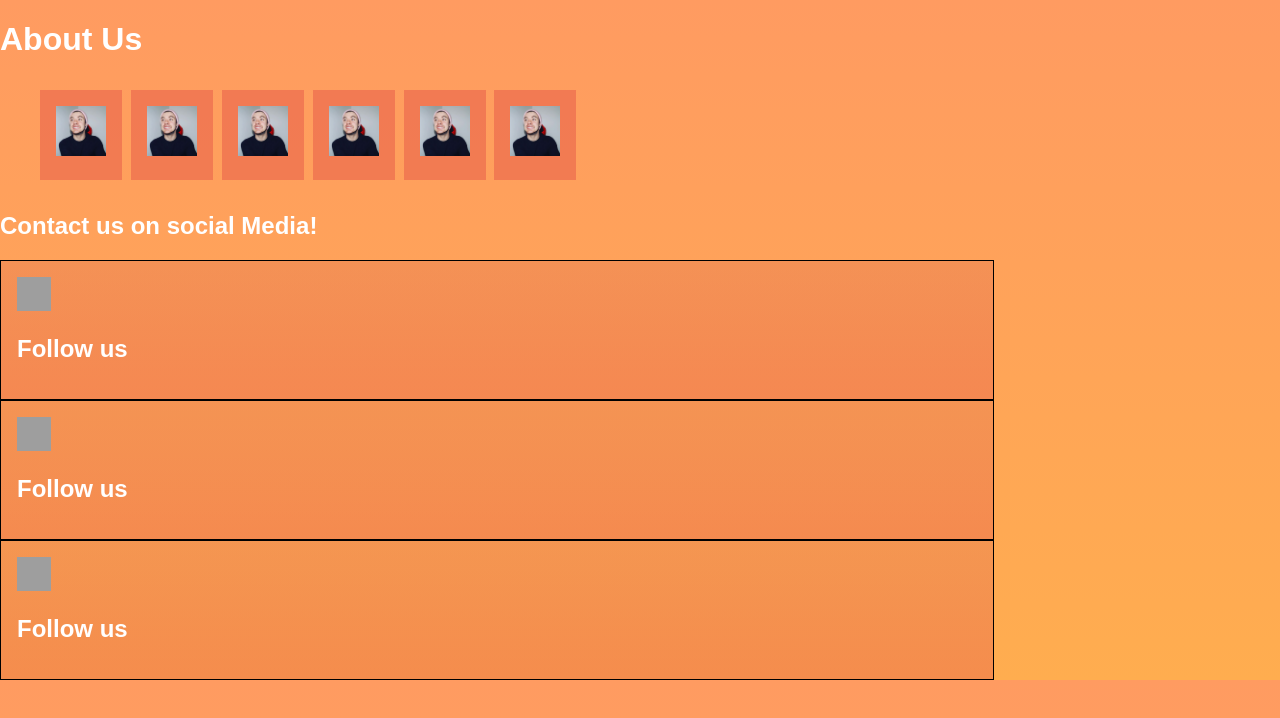
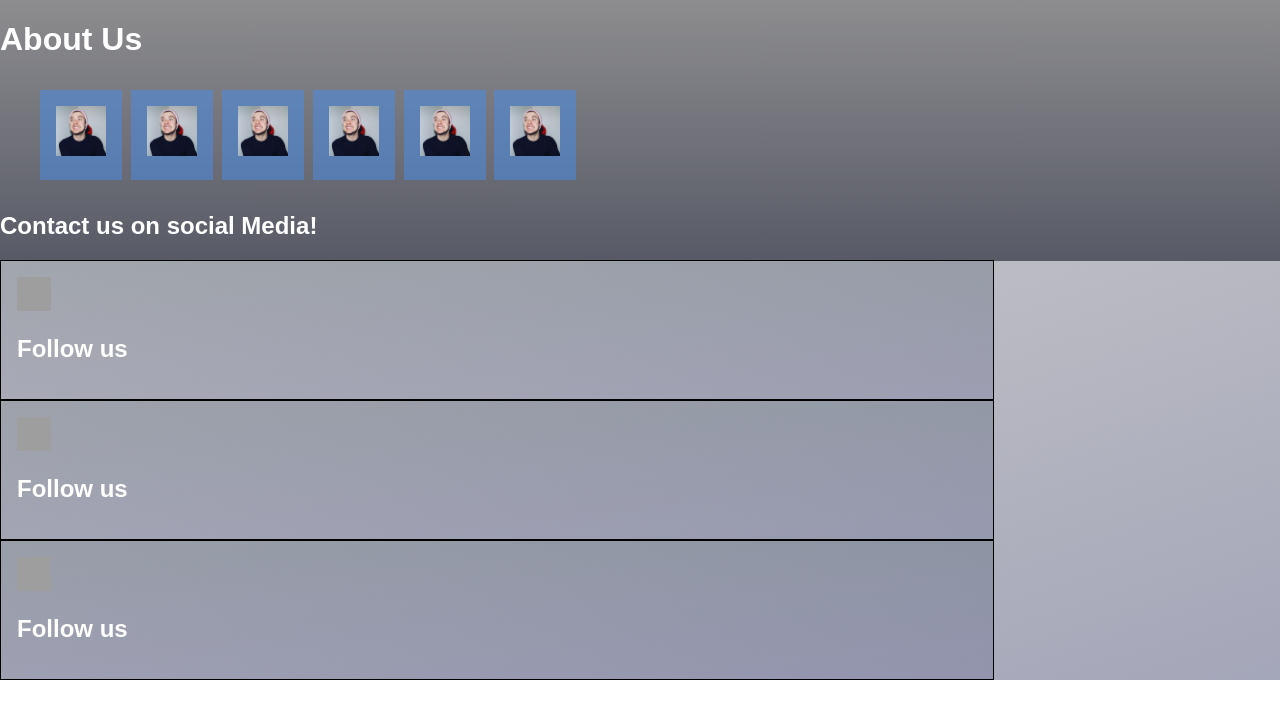
Before and after one commit to BruhElemt/CyberSecCampaign, a plain HTML site: page Contact.html in a window 1280 px wide. Drawn offline with Linux system fonts and the light colour scheme; grey boxes are pictures that could not be loaded.

Commit message:
Update styleCtcs.css

```diff
--- a/styleCtcs.css
+++ b/styleCtcs.css
@@ -3,7 +3,9 @@
 body{
     font-family: Arial, Helvetica, sans-serif;
     margin: 0;
-    background-image: linear-gradient(rgb(255, 155, 97), rgb(255, 173, 79));
+    background: linear-gradient(to bottom right,rgb(202, 202, 202), rgb(164, 166, 185)) no-repeat bottom,
+    linear-gradient(rgb(141, 141, 143), rgb(87, 89, 102)) no-repeat top;
+    background-size: 100% 26.2em, 100% calc(55% - 7em);
     color: white;
 }
 
@@ -11,7 +13,7 @@ body{
     max-width: 60rem;
     border: 1px solid black;
     padding: 1rem;
-    background-image: linear-gradient(rgba(228, 121, 79, 0.4), rgba(230, 92, 74, 0.4));
+    background-image: linear-gradient(rgba(68, 83, 104, 0.3), rgba(59, 61, 117, 0.2));
 }
 
 .image1 {
@@ -19,7 +21,7 @@ body{
     height: 100%;
     max-width: 4rem;
     transform: scale(1.0);
-    background-color: rgba(230, 92, 74, 0.534);
+    background-color: rgba(74, 142, 230, 0.534);
 
 
 
@@ -44,7 +46,7 @@ a:link {
   }
 
 .image1:hover {
-    background-color: rgba(230, 92, 74, 1);
+    background-color: rgb(84, 74, 230);
     transform: scale(1.6);
     animation: bigger 200ms ease-in 1 alternate;
 }
```
